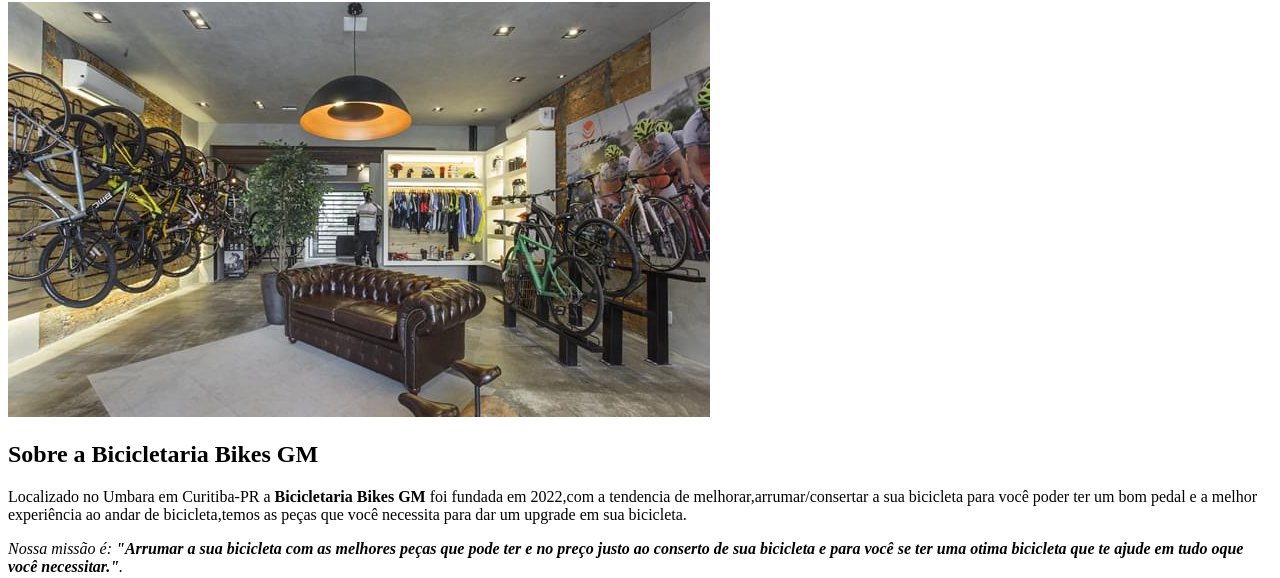
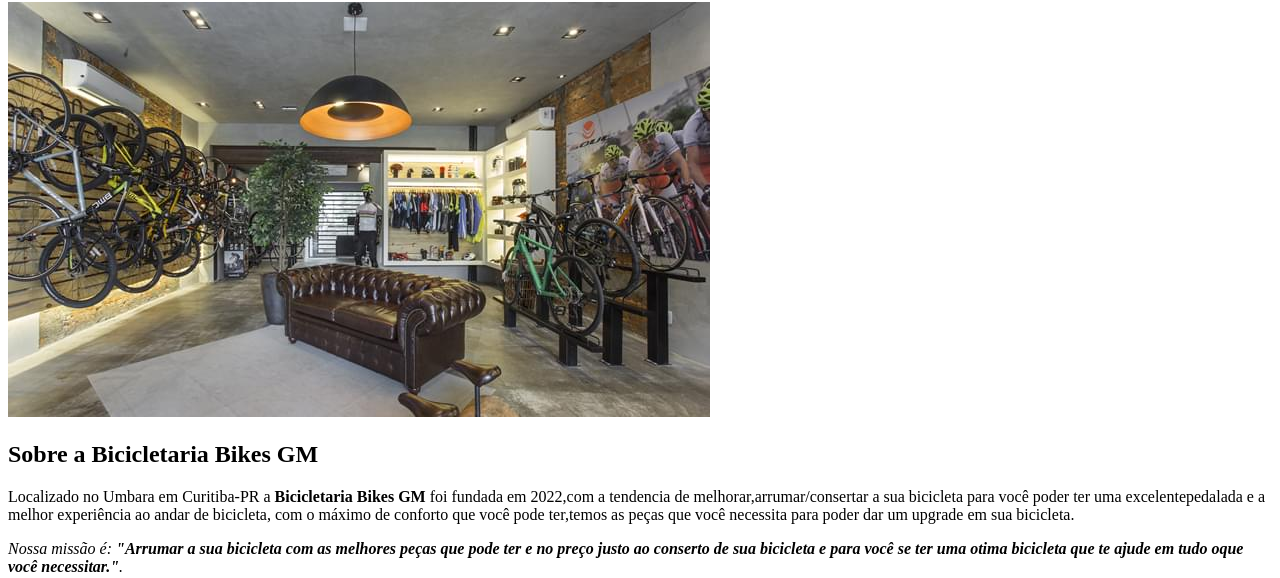
Before and after one commit to GabrielMottaMendes/TURMAF, a plain HTML site: page index.html in a window 1280 px wide. Shown: the part 78-656 px from the top of the page. Drawn offline with Linux system fonts and the light colour scheme.

Commit message:
Update index.html

```diff
--- a/index.html
+++ b/index.html
@@ -15,22 +15,27 @@
 <body>
 
 <header>
+
 <h1 class="titulo-principal">Bicicletaria Bikes GM</h1>
+
 </header>
+
 <img id="banner" src="bicicletaria.jpg">
+
 <div class="principal">
+
 <h2 class="titulo-centralizado">Sobre a Bicicletaria Bikes GM </h2>
 
 <p>Localizado no Umbara em  Curitiba-PR a <strong>Bicicletaria Bikes GM</strong> foi fundada em 2022,com a tendencia de
-                  melhorar,arrumar/consertar a sua bicicleta para você poder ter um bom pedal e a melhor experiência ao andar de bicicleta,temos as peças que você necessita
-                  para dar um upgrade em sua bicicleta.
+ melhorar,arrumar/consertar a sua bicicleta para você poder ter uma excelentepedalada e a melhor experiência ao andar de bicicleta,
+ com o máximo de conforto que você pode ter,temos as peças que você necessita para poder dar um upgrade em sua bicicleta.
 </p>
-
 
 <p id="missao"><em>Nossa missão é: <strong>"Arrumar a sua bicicleta com as melhores peças que pode ter e no preço justo ao conserto
  de sua bicicleta e para você se ter uma otima bicicleta que te ajude em tudo oque você necessitar."</strong>.</em></p>
 
 </div>
+
 <div class="beneficios">
 
 <H1 class="título-principal">Beneficicos</h1>
@@ -38,6 +43,7 @@
 <img id="banner" src="índice.jpeg">
 
 <p>
+
 <li class="itens">-Emagrece.
 <li class="itens">-Melhora o tônus muscular.
 <li class="itens">-Proporciona bem-estar.
@@ -53,8 +59,13 @@
 <li class="itens">-Ganchinho em Curitiba</li>
 <li class="itens">-Santo Antonio da Platina </li>
 <li class="itens">-Paranaguá</li>
+
 </ul>
+
 <a href=""</a>
+
 </div>
+
 </body>
+
 </html>
```
Lines whose indentation alone changed are shown as unchanged.
